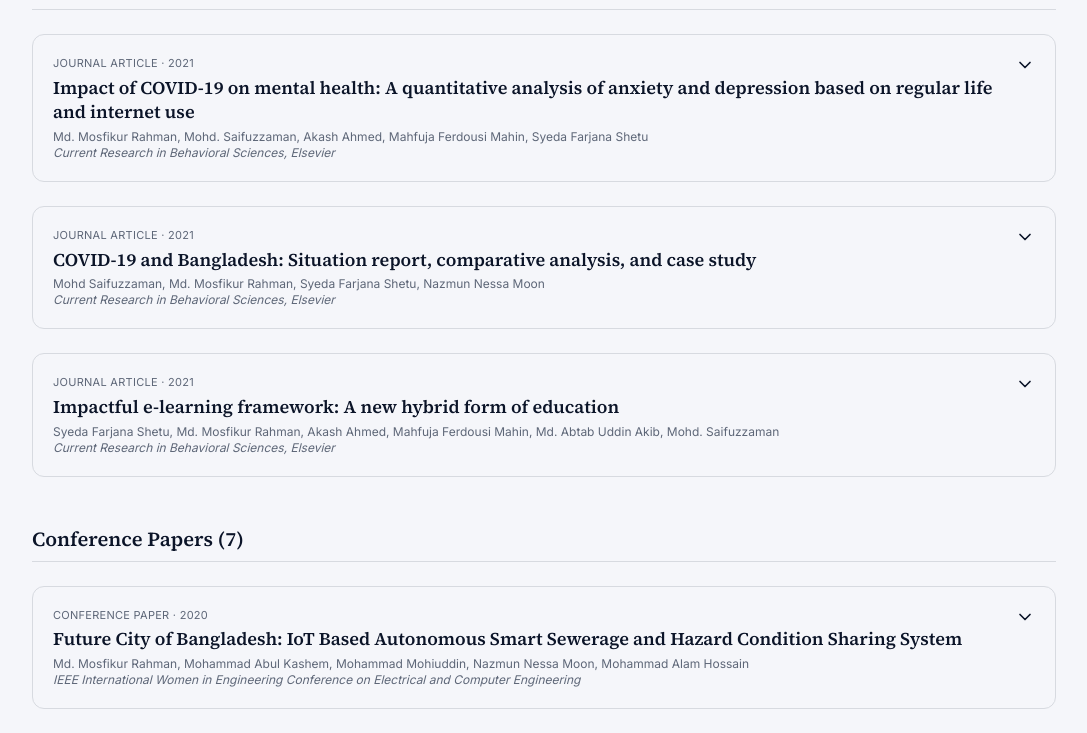
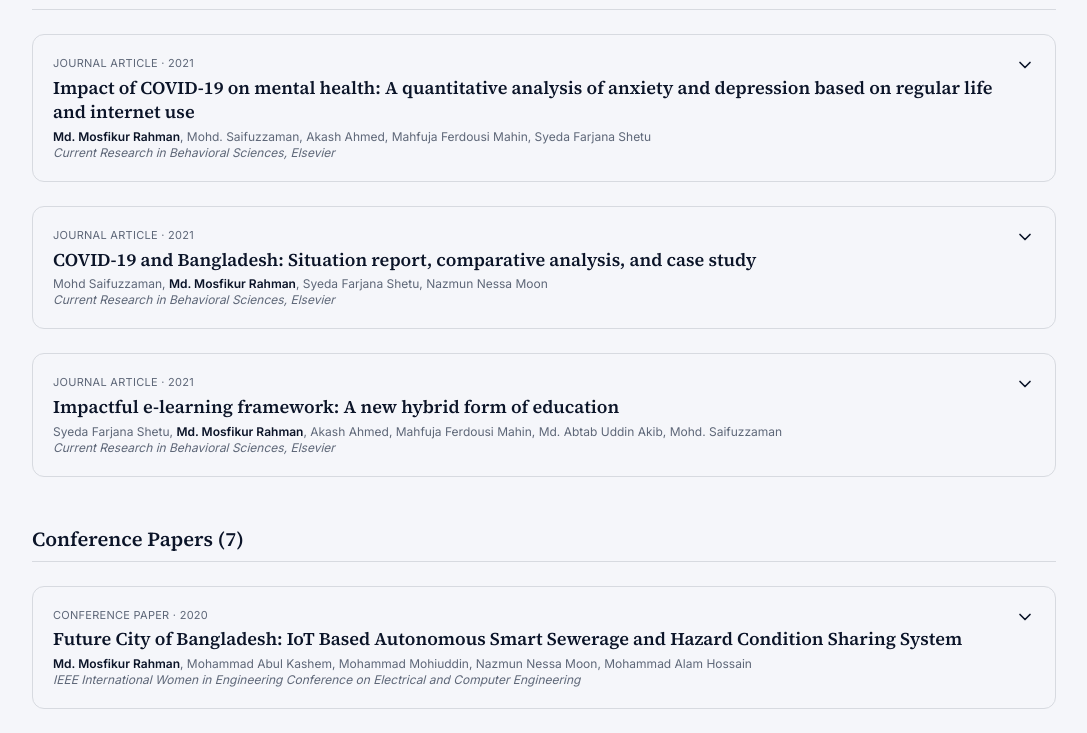
Before and after one commit to mdmosfikurrahman/mdmosfikurrahman.github.io, a React (Vite) app: page / in a window 1280 px wide. Shown: the part 2427-3160 px from the top of the page, without its empty margins (96-1183 px from the left). Built offline with nearby package versions, Linux system fonts and the light colour scheme; the HTML template or start-up script is replaced by a standard one.

Commit message:
Highlight author name in `PapersDetailSection` using dynamic split rendering.

```diff
--- a/src/components/PapersDetailSection.tsx
+++ b/src/components/PapersDetailSection.tsx
@@ -1,6 +1,6 @@
 import {AnimatePresence, motion} from "framer-motion";
 import {ChevronDown, ExternalLink} from "lucide-react";
-import { useState } from "react";
+import {useState} from "react";
 
 interface Props {
     paper: PaperDetail;
@@ -443,7 +443,16 @@ const PaperDetailCard = ({paper, index, activeId, setActiveId}: Props) => {
                     </h3>
 
                     <p className="text-xs text-muted-foreground mt-1">
-                        {paper.authors}
+                        {paper.authors.split("Md. Mosfikur Rahman").map((part, i, arr) => (
+                            <span key={i}>
+                                {part}
+                                {i < arr.length - 1 && (
+                                <span className="font-semibold text-foreground">
+                                    Md. Mosfikur Rahman
+                                </span>
+                                )}
+                            </span>
+                        ))}
                     </p>
 
                     <p className="text-xs italic text-muted-foreground">
```
